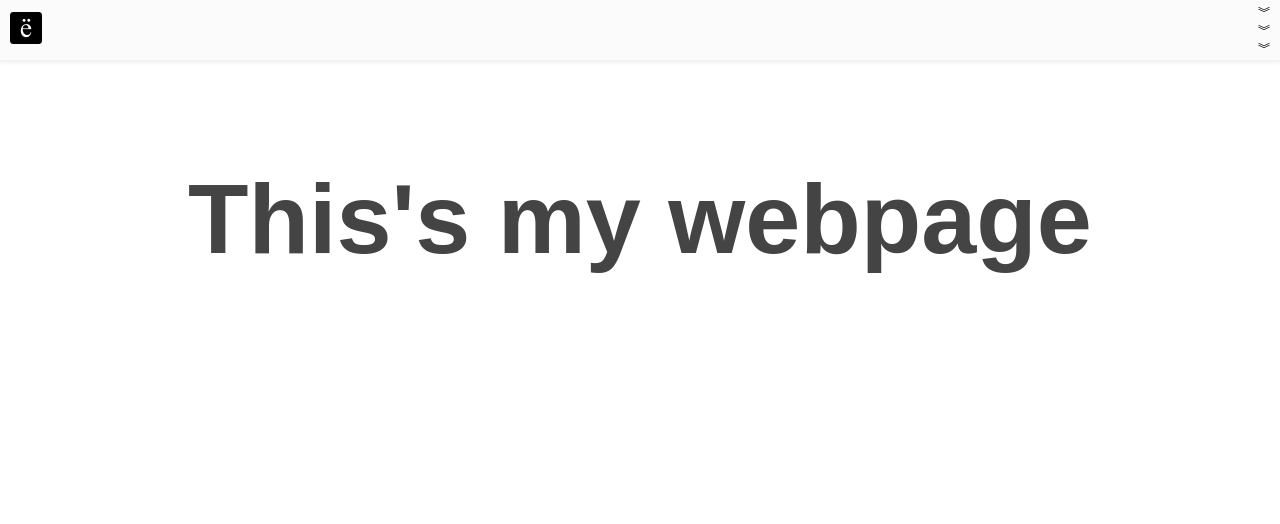
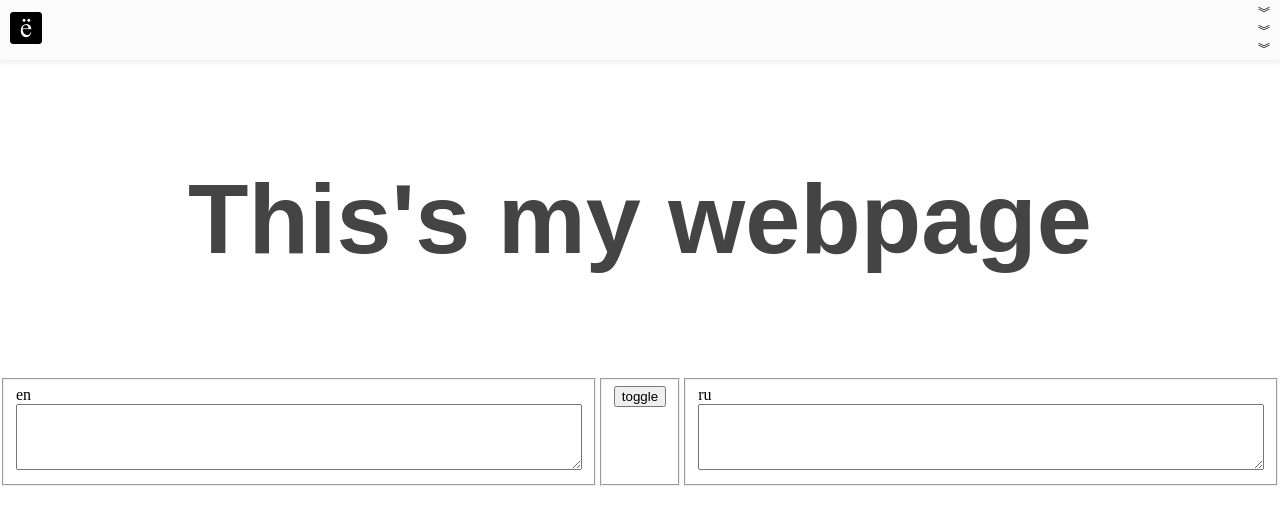
Before and after one commit to spdimmy/spdimmy, a React (Create React App) app: page / in a window 1280 px wide. Shown: the top 524 px of the page. Built offline with nearby package versions, Linux system fonts and the light colour scheme.

Commit message:
add google translate

```diff
--- a/src/components/app/app.jsx
+++ b/src/components/app/app.jsx
@@ -1,12 +1,14 @@
 import React from 'react';
 import Header from "./../header/header";
 import FunBlock from "./../fun-block/fun-block";
+import Translate from "../translate/translate";
 
 const App = () => (
-  <div>
+  <>
     <Header/>
     <FunBlock/>
-  </div>
+    <Translate/>
+  </>
 );
 
 export default App;
--- /dev/null
+++ b/src/components/translate/translate.jsx
@@ -0,0 +1,79 @@
+import {useState} from "react";
+import styles from './translate.module.scss';
+
+const Translate = () => {
+  const baseUrl = 'https://translation.googleapis.com/language/translate/v2';
+  const apiKey = 'AIzaSyAaQtO72WiWaxEtGxH8hlHxjW8YBEjSu00';
+
+  const [translate, setTranslate] = useState({
+    origin: '',
+    translated: '',
+  });
+
+  const [direction, setDirection] = useState({
+    from: 'en',
+    to: 'ru',
+  });
+
+  const fetchData = async (query) => {
+    const url = `${baseUrl}?q=${query}&source=${direction.from}&target=${direction.to}&key=${apiKey}`;
+
+    const response = await fetch(url);
+
+    if (!response.ok) {
+      const message = `An error has occured: ${response.status}`;
+      throw new Error(message);
+    }
+
+    return await response.json();
+  };
+
+  const handleInput =  (e) => {
+    const value  = e.target.value;
+
+    fetchData(value).then(result => {
+      setTranslate({
+        origin: value,
+        translated: result.data.translations[0].translatedText,
+      });
+    }).catch(error => {
+      console.log(error.message);
+    });
+  };
+
+  const toggleLanguage = (e) => {
+    e.preventDefault();
+
+    setDirection({
+      from: direction.to,
+      to: direction.from
+    });
+
+    fetchData(translate.translated).then(result => {
+      setTranslate({
+        origin: translate.translated,
+        translated: result.data.translations[0].translatedText
+      })
+    }).catch(error => {
+      console.log(error.message);
+    });
+  };
+
+  return (
+    <form className={styles.translate}>
+      <fieldset className={styles.translate_item}>
+        <label>{direction.from}</label>
+        <textarea onChange={handleInput} value={translate.origin} rows={4} />
+      </fieldset>
+      <fieldset>
+        <button onClick={toggleLanguage}>toggle</button>
+      </fieldset>
+      <fieldset className={styles.translate_item}>
+        <label>{direction.to}</label>
+        <textarea value={translate.translated} rows={4} readOnly />
+      </fieldset>
+    </form>
+  )
+};
+
+export default Translate
--- /dev/null
+++ b/src/components/translate/translate.module.scss
@@ -0,0 +1,15 @@
+.translate {
+  display: flex;
+
+  &_item {
+    flex-grow: 1;
+  }
+
+  label {
+    display: block;
+  }
+
+  textarea {
+    width: 100%;
+  }
+}
```
